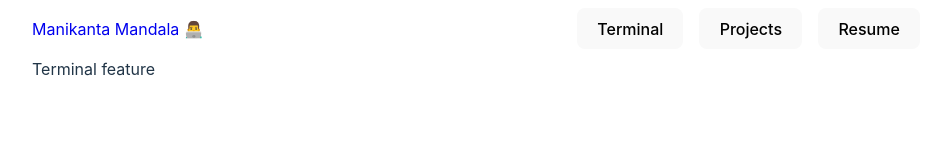
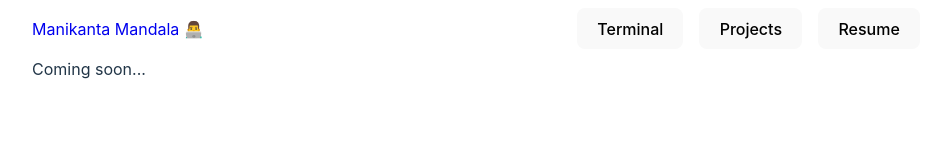
Before and after one commit to ManikantaMandala/ManikantaMandala.github.io, a React (Vite) app: page /terminal in a window 1280 px wide. Shown: the top 160 px of the page, without its empty margins (160-1091 px from the left). Built offline with nearby package versions, Linux system fonts and the light colour scheme.

Commit message:
changed something

```diff
--- a/index.html
+++ b/index.html
@@ -4,7 +4,7 @@
     <meta charset="UTF-8" />
     <!-- <link rel="icon" type="image/svg+xml" href="/Logo.svg" /> -->
     <meta name="viewport" content="width=device-width, initial-scale=1.0" />
-    <title>Vite + React + TS</title>
+    <title>Manikanta Mandala</title>
   </head>
   <body>
     <div id="root"></div>
--- a/src/components/routes/Projects.tsx
+++ b/src/components/routes/Projects.tsx
@@ -1,7 +1,7 @@
 export default function Projects(){
     return (
         <>
-            Project page
+            Coming soon...
         </>
     );
 }
--- a/src/components/routes/Terminal.tsx
+++ b/src/components/routes/Terminal.tsx
@@ -1,7 +1,7 @@
 export default function Terminal(){
     return (
         <>
-        Terminal feature
+        Coming soon...
         </>
     )
 }
```
